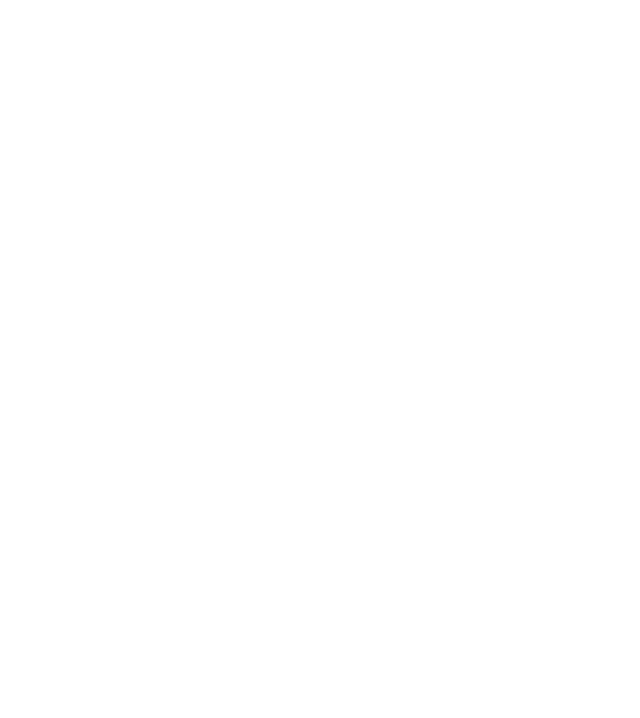
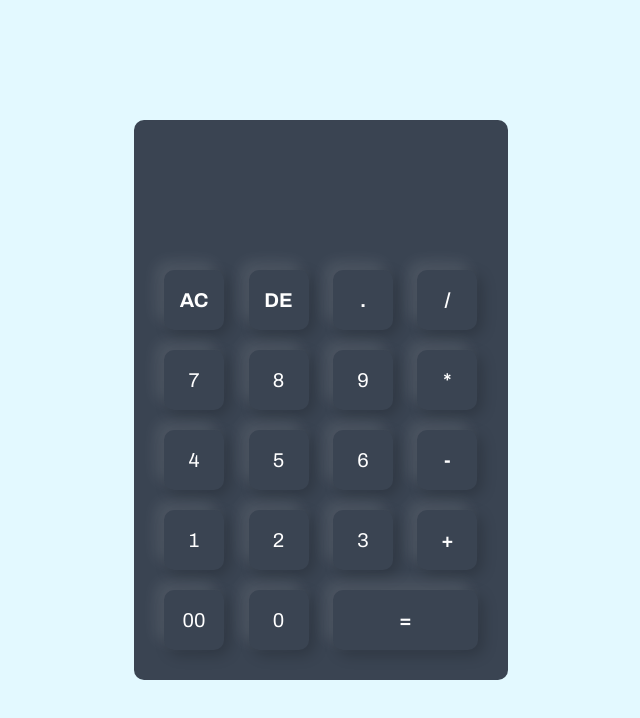
Before and after one commit to nnguepsi/practice_calculator, a plain HTML site: page index.html in a window 1280 px wide. Shown: the whole page, without its empty margins (319-959 px from the left). Drawn offline with Linux system fonts and the light colour scheme.

Commit message:
Designed the calculator and added functionality with simple JavaScript code

```diff
--- a/index.html
+++ b/index.html
@@ -4,8 +4,48 @@
     <meta charset="UTF-8">
     <meta name="viewport" content="width=device-width, initial-scale=1.0">
     <title>Practice Calculator</title>
+    <link rel="stylesheet" href="style.css">
 </head>
 <body>
-
+    <div class="container">
+        <div class="calculator">
+            <form>
+                <div class="display">
+                    <label for="display">display</label>
+                    <input type="text" id="display" name="display">
+                </div>
+                <div>
+                    <input type="button" value="AC" onclick="display.value = '' " class="operator">
+                    <input type="button" value="DE" onclick="display.value = display.value.toString().slice(0,-1)" class="operator">
+                    <input type="button" value="." onclick="display.value += '.' " class="operator">
+                    <input type="button" value="/" onclick="display.value += '/' " class="operator">
+                </div>
+                <div>
+                    <input type="button" value="7" onclick="display.value += '7' ">
+                    <input type="button" value="8" onclick="display.value += '8' ">
+                    <input type="button" value="9" onclick="display.value += '9' ">
+                    <input type="button" value="*" onclick="display.value += '*' " class="operator">
+                </div>
+                <div>
+                    <input type="button" value="4" onclick="display.value += '4' ">
+                    <input type="button" value="5" onclick="display.value += '5' ">
+                    <input type="button" value="6" onclick="display.value += '6' ">
+                    <input type="button" value="-" onclick="display.value += '-' " class="operator">
+                </div>
+                <div>
+                    <input type="button" value="1" onclick="display.value += '1' ">
+                    <input type="button" value="2" onclick="display.value += '2' ">
+                    <input type="button" value="3" onclick="display.value += '3' ">
+                    <input type="button" value="+" onclick="display.value += '+' " class="operator">
+                </div>
+                <div>
+                    <input type="button" value="00" onclick="display.value += '00' ">
+                    <input type="button" value="0" onclick="display.value += '0' ">
+                    <input type="button" value="=" class="equal operator" onclick="display.value = eval(display.value)">
+                </div>
+            </form>
+        </div>
+    </div>
+    <script src="script.js"></script>
 </body>
 </html>
--- a/style.css
+++ b/style.css
@@ -0,0 +1,64 @@
+@import url('https://fonts.googleapis.com/css2?family=Archivo:ital,wght@0,100..900;1,100..900&family=Source+Code+Pro:ital,wght@0,200..900;1,200..900&display=swap');
+
+* {
+    margin: 0;
+    padding: 0;
+    font-family: 'Poppins', sans-serif;
+    box-sizing: border-box;
+}
+.container {
+    width: 100%;
+    height: 100vh;
+    background: #e3f9ff;
+    display: flex;
+    align-items: center;
+    justify-content: center;
+
+}
+
+label[for="display"] {
+    display: none;
+}
+
+.calculator{
+    background: #3a4452;
+    padding: 20px;
+    border-radius: 10px;
+}
+
+.calculator form input {
+    border: 0;
+    outline: 0;
+    width: 60px;
+    height: 60px;
+    border-radius: 10px;
+    box-shadow: -8px -8px 15px rgba(255, 255, 255, 0.1),5px 5px 15px rgba(0, 0, 0, 0.2);
+    background: transparent;
+    font-size: 20px;
+    font-family: "Archivo", sans-serif;
+    color: #fff;
+    cursor: pointer;
+    margin: 10px;
+}
+
+form .display {
+    display: flex;
+    justify-content: flex-end;
+    margin: 20px 0;
+}
+
+form .display input {
+    text-align: right;
+    flex: 1;
+    font-size: 45px;
+    box-shadow: none;
+}
+
+form input.equal {
+    width: 145px;
+}
+
+form input.operator {
+    font-weight: bolder;
+
+}
```
Also changed, not shown: 1 other file.
